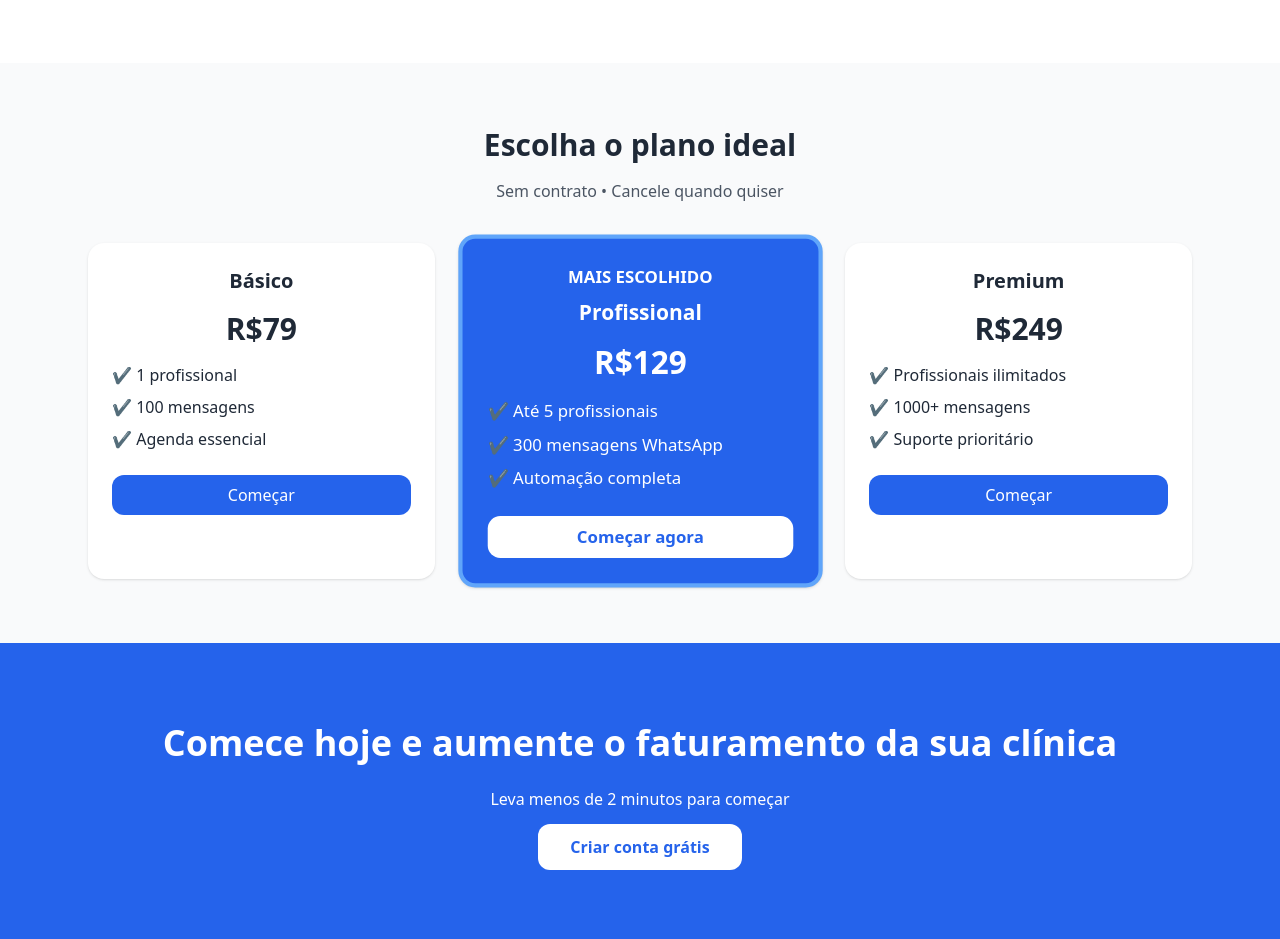
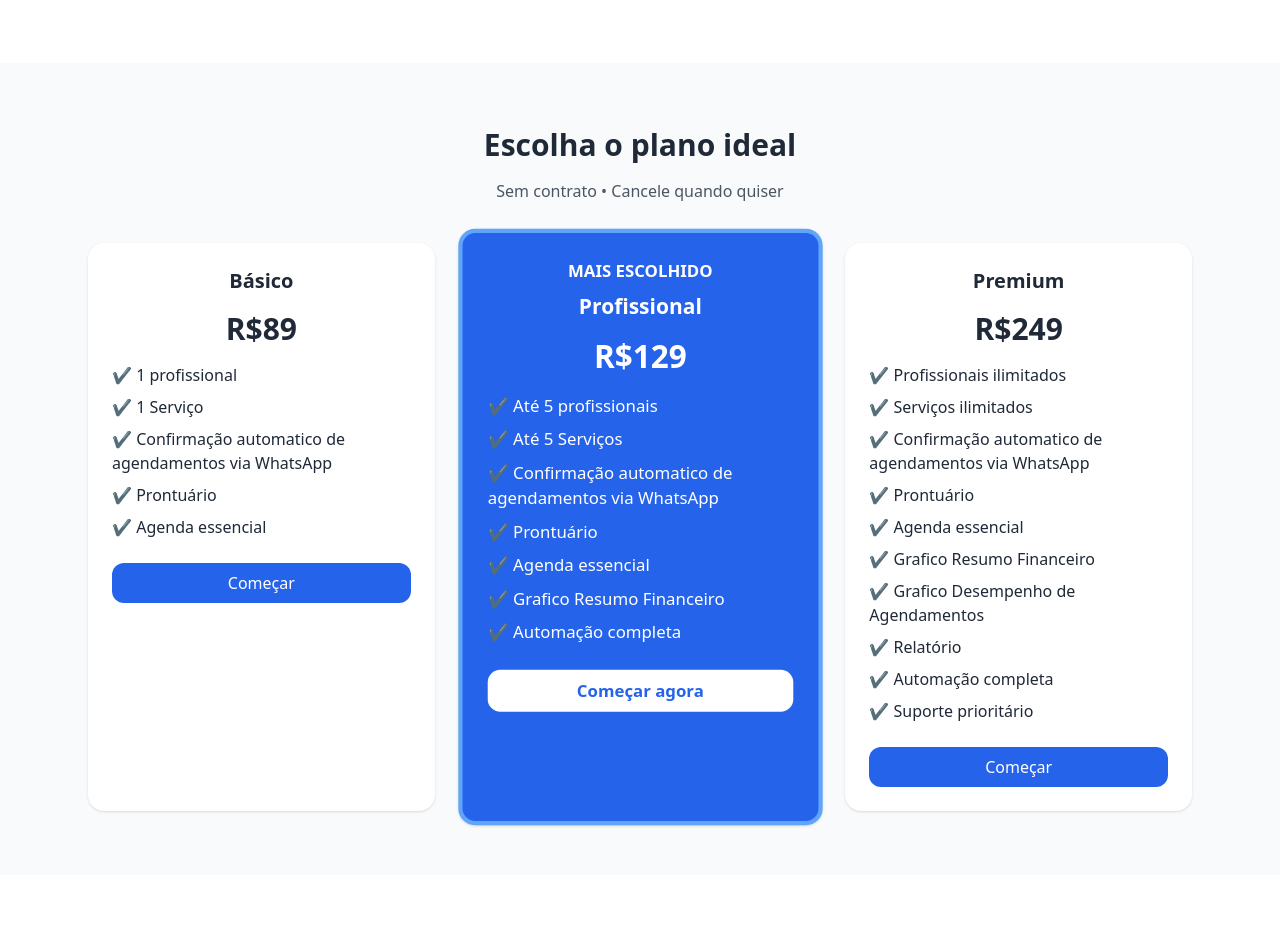
Before and after one commit to hoeverton/clinica_agendamentos, a Django app: page / in a window 1280 px wide. Shown: the part 1315-2254 px from the top of the page. After the commit the page ends 2142 px from the top, so only its background shows below. Run offline with Django 4.2, Linux system fonts and the light colour scheme; some libraries are stand-ins or nearby versions.

Commit message:
Add serviços plano na  pg home

```diff
--- a/templates/home.html
+++ b/templates/home.html
@@ -94,11 +94,14 @@
       <!-- Básico -->
       <div class="bg-white p-6 rounded-2xl shadow">
         <h3 class="text-xl font-bold">Básico</h3>
-        <p class="text-3xl font-bold my-4">R$79</p>
+        <p class="text-3xl font-bold my-4">R$89</p>
         <ul class="text-left mb-6 space-y-2">
           <li>✔ 1 profissional</li>
-          <li>✔ 100 mensagens</li>
+          <li>✔ 1 Serviço</li>
+          <li>✔ Confirmação automatico de agendamentos via WhatsApp</li>
+          <li>✔ Prontuário</li>
           <li>✔ Agenda essencial</li>
+
         </ul>
         <a href="#" class="bg-blue-600 text-white px-6 py-2 rounded-xl block">Começar</a>
       </div>
@@ -110,7 +113,11 @@
         <p class="text-3xl font-bold my-4">R$129</p>
         <ul class="text-left mb-6 space-y-2">
           <li>✔ Até 5 profissionais</li>
-          <li>✔ 300 mensagens WhatsApp</li>
+           <li>✔ Até 5 Serviços</li>
+          <li>✔ Confirmação automatico de agendamentos via WhatsApp</li>
+          <li>✔ Prontuário</li>
+          <li>✔ Agenda essencial</li>
+          <li>✔ Grafico Resumo Financeiro</li>
           <li>✔ Automação completa</li>
         </ul>
         <a href="#" class="bg-white text-blue-600 px-6 py-2 rounded-xl block font-semibold">Começar agora</a>
@@ -122,7 +129,14 @@
         <p class="text-3xl font-bold my-4">R$249</p>
         <ul class="text-left mb-6 space-y-2">
           <li>✔ Profissionais ilimitados</li>
-          <li>✔ 1000+ mensagens</li>
+           <li>✔ Serviços ilimitados</li>
+           <li>✔ Confirmação automatico de agendamentos via WhatsApp</li>
+           <li>✔ Prontuário</li>
+           <li>✔ Agenda essencial</li>
+           <li>✔ Grafico Resumo Financeiro</li>
+           <li>✔ Grafico Desempenho de Agendamentos</li>
+           <li>✔ Relatório</li>
+          <li>✔ Automação completa</li>
           <li>✔ Suporte prioritário</li>
         </ul>
         <a href="#" class="bg-blue-600 text-white px-6 py-2 rounded-xl block">Começar</a>
@@ -131,14 +145,14 @@
   </div>
 </section>
 
-<!-- CTA FINAL -->
+<!-- CTA FINAL
 <section class="bg-blue-600 text-white py-20 text-center">
   <h2 class="text-4xl font-bold mb-6">Comece hoje e aumente o faturamento da sua clínica</h2>
   <p class="mb-6">Leva menos de 2 minutos para começar</p>
   <a href="#" class="bg-white text-blue-600 px-8 py-3 rounded-xl font-semibold">
     Criar conta grátis
   </a>
-</section>
+</section> -->
 
 </body>
 </html>
```
